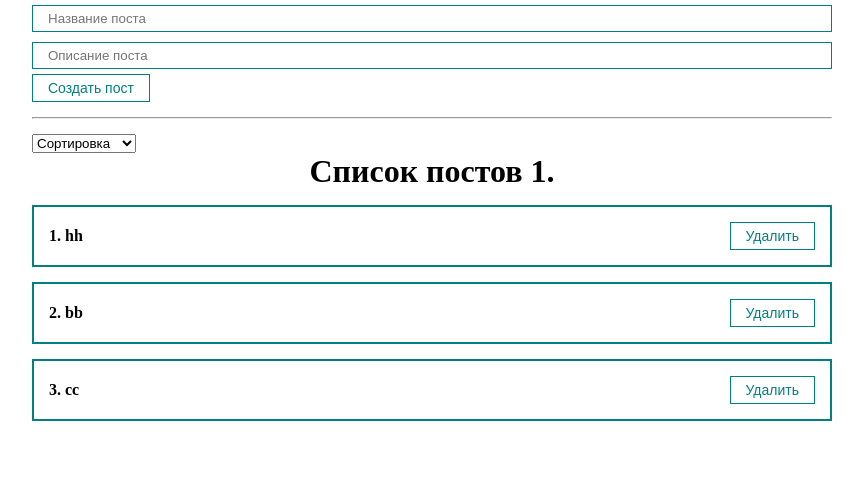
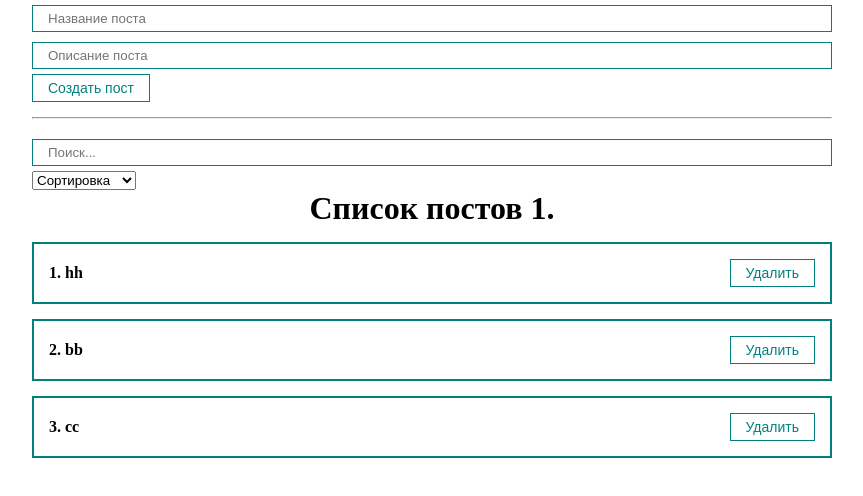
Before and after one commit to raiyin/react_fund_course, a React (Create React App) app: page / in a window 1280 px wide. Shown: the top 496 px of the page, without its empty margins (208-1071 px from the left). Built offline with nearby package versions, Linux system fonts and the light colour scheme.

Commit message:
Filtering.

```diff
--- a/src/App.js
+++ b/src/App.js
@@ -3,6 +3,7 @@
 import PostList from './components/PostList';
 import PostForm from './components/PostForm';
 import MySelect from './components/UI/select/MySelect';
+import MyInput from './components/UI/input/MyInput';
 
 function App() {
 
@@ -13,7 +14,17 @@
     ]);
 
     const [selectedSort, setSelectedSort] = useState('');
+    const [searchQuery, setSearchQuery] = useState('');
+    function getSortedPosts() {
+        if (selectedSort) {
+            return [...posts].sort((a, b) => a[selectedSort].localeCompare(b[selectedSort]));
+        }
+        else {
+            return posts;
+        }
+    }
 
+    const sortedPosts = getSortedPosts();
     const createPost = (newPost) => {
         setPosts([...posts, newPost]);
     };
@@ -24,7 +35,6 @@
 
     const sortPosts = (sort) => {
         setSelectedSort(sort);
-        setPosts([...posts].sort((a, b) => a[sort].localeCompare(b[sort])));
     };
 
     return (
@@ -32,6 +42,11 @@
             <PostForm create={createPost} />
             <hr style={{ margin: '15px 0' }} />
             <div>
+                <MyInput
+                    placeholder='Поиск...'
+                    value={searchQuery}
+                    onChange={e => e.setSearchQuery(e.target.value)}
+                />
                 <MySelect
                     value={selectedSort}
                     onChange={sortPosts}
@@ -43,7 +58,7 @@
                 />
             </div>
             {posts.length
-                ? <PostList remove={removePost} posts={posts} title="Список постов 1." />
+                ? <PostList remove={removePost} posts={sortedPosts} title="Список постов 1." />
                 : <h1 style={{ textAlign: 'center' }}> Посты не найдены</h1>
             }
 
```
